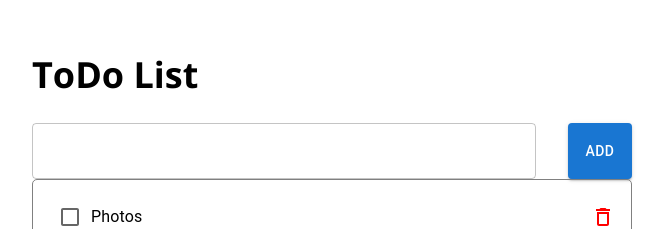
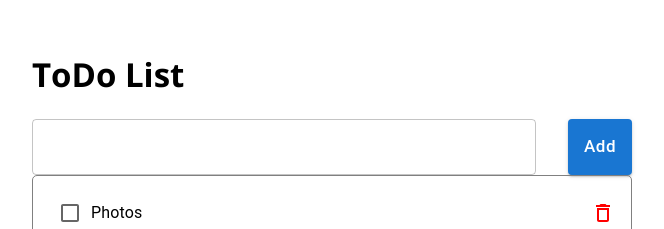
Before and after one commit to keremkaradenzz/v-todo-app, a React (Create React App) app: page / in a window 1280 px wide. Shown: the part 230-459 px from the top of the page, without its empty margins (308-972 px from the left). Built offline with nearby package versions, Linux system fonts and the light colour scheme.

Commit message:
adding redux and button styles

```diff
--- a/package.json
+++ b/package.json
@@ -8,6 +8,7 @@
     "@mui/icons-material": "^5.6.1",
     "@mui/material": "^5.6.1",
     "@mui/styled-engine-sc": "^5.6.1",
+    "@reduxjs/toolkit": "^1.8.1",
     "@testing-library/jest-dom": "^5.16.4",
     "@testing-library/react": "^13.0.1",
     "@testing-library/user-event": "^13.5.0",
--- a/src/App.js
+++ b/src/App.js
@@ -1,22 +1,11 @@
 import './index.scss';
-import TodoTextInput from './components/TodoTextInput/TodoTextInput';
-import TodoList from './components/TodoList/TodoList';
-import TodoButton from './components/TodoButton/TodoButton';
-import Container from './components/Container/Container';
-
+import Todos from './pages/Todos';
 const App = () => {
   return (
     <main className="main">
       <div className='container'>
       <h1 className='title'>ToDo List</h1>
-        <Container>
-
-          <TodoTextInput />
-          <TodoButton  value="Add"/>
-        </Container>
-        <Container>
-          <TodoList />
-        </Container>
+      <Todos/>
       </div>
     </main>
   );
--- a/src/components/TodoButton/TodoButton.jsx
+++ b/src/components/TodoButton/TodoButton.jsx
@@ -1,8 +1,9 @@
 import Button from '@mui/material/Button';
+import './styles.scss';
 
-const TodoButton = ({value}) => {
+const TodoButton = ({value, onClick}) => {
     return (
-        <Button variant="contained">{value}</Button>
+        <Button onClick={onClick} variant="contained">{value}</Button>
     )
 }
 
--- /dev/null
+++ b/src/components/TodoButton/styles.scss
@@ -0,0 +1,6 @@
+@import '../../styles/typography.scss';
+
+button[class*="MuiButton-root"]{
+    text-transform: initial;
+    font-size: $p-font-size-medium;
+}
--- a/src/index.scss
+++ b/src/index.scss
@@ -1,4 +1,4 @@
-@import '../styles/typography.scss';
+@import './styles/typography.scss';
 body{
     margin: 0;
     padding: 0;
@@ -20,5 +20,9 @@ body{
             width: 100%;
             max-width: 600px;
         }
+
+        .title{
+            font-size: $h1-font-size-medium;
+        }
     }
 }
--- /dev/null
+++ b/src/pages/Todos.jsx
@@ -0,0 +1,27 @@
+import Container from "../components/Container/Container";
+import TodoTextInput from "../components/TodoTextInput/TodoTextInput";
+import TodoButton from "../components/TodoButton/TodoButton";
+import TodoList from "../components/TodoList/TodoList";
+
+const Todos = () => {
+
+
+    const addTodo = (event) => {
+        event.preventDefault();
+        console.log("burada")
+
+    }
+    return (
+        <>
+            <Container>
+                <TodoTextInput />
+                <TodoButton value="Add" onClick={addTodo} />
+            </Container>
+            <Container>
+                <TodoList />
+            </Container>
+        </>
+    )
+}
+
+export default Todos;
```
Also changed, not shown: src/styles/typography.scss (renamed from styles/typography.scss), 1 other file (tests, documents, lock files or other folders).
